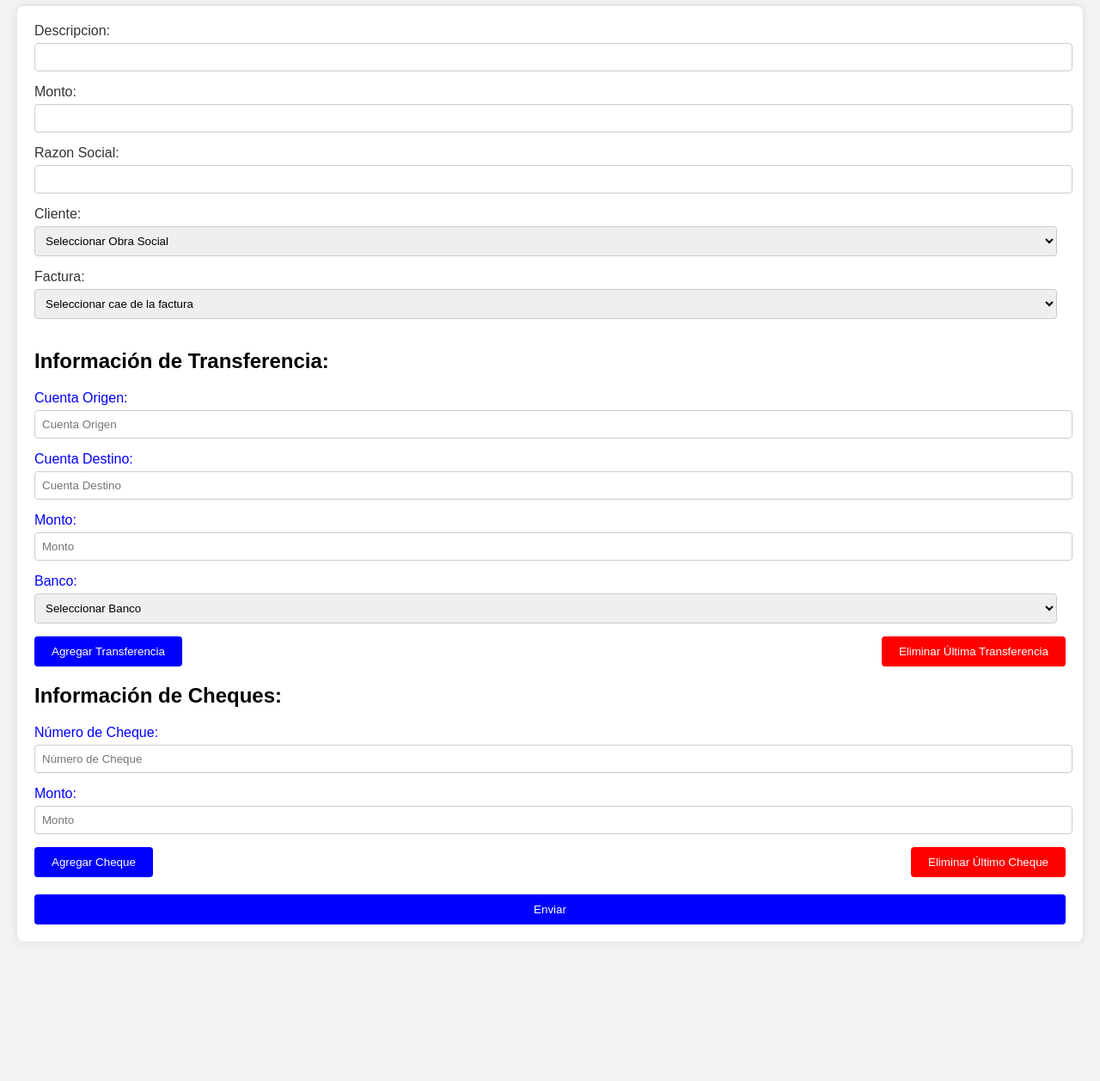
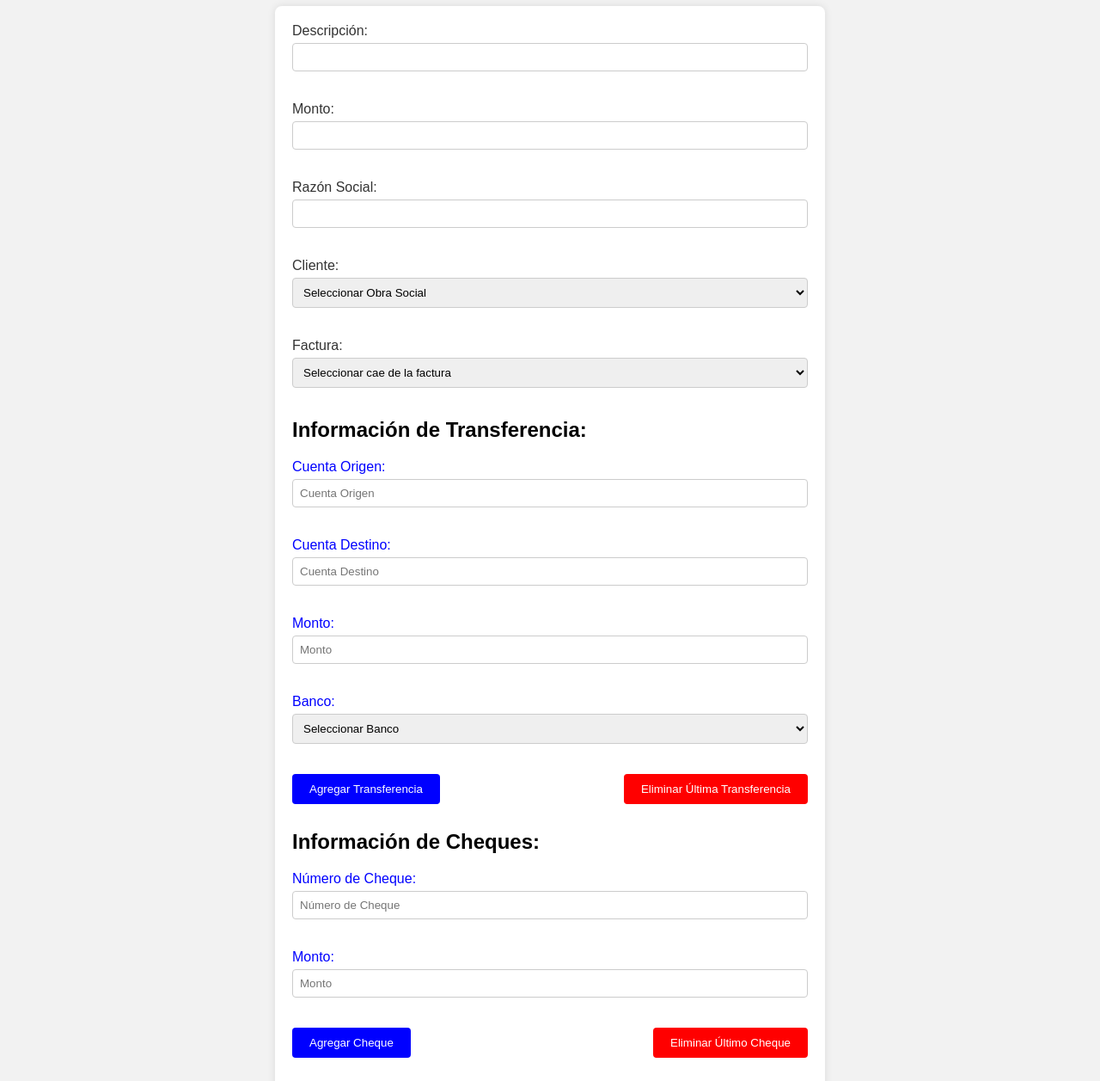
Before and after one commit to JoseLlontop/trabajo-final-ds-front, a plain HTML site: page index.html in a window 1280 px wide. Shown: the part 93-1350 px from the top of the page at 86% size. Before the commit the page ends 1208 px from the top, so only its background shows below. Drawn offline with nearby package versions, Linux system fonts and the light colour scheme; no server answers.

Commit message:
Se agregaron modificaciones para que la aplicacion se muestre centrada

```diff
--- a/index.html
+++ b/index.html
@@ -5,31 +5,31 @@
   <meta charset="UTF-8">
   <meta name="viewport" content="width=device-width, initial-scale=1.0">
   <link rel="stylesheet" href="styles.css">
+  <link rel="shortcut icon" href="images/icons.png" type="image/x-icon"/>
   <title>Alta Cobranza</title>
-
 </head>
 <body>
   <h1>Formulario de Cobranza</h1>
   <form id="formulario">
-    <div>
-      <label for="descripcion">Descripcion:</label>
+    <div class="form-group">
+      <label for="descripcion">Descripción:</label>
       <input type="text" id="descripcion" required>
     </div>
-    <div>
+    <div class="form-group">
       <label for="monto">Monto:</label>
       <input type="number" id="monto" required>
     </div>
-    <div>
-      <label for="razon-social">Razon Social:</label>
+    <div class="form-group">
+      <label for="razon-social">Razón Social:</label>
       <input type="text" id="razon-social" required>
     </div>
-    <div>
+    <div class="form-group">
       <label for="obra-social">Cliente:</label>
-        <select  id="obra-social" required>
+      <select id="obra-social" required>
         <option value="placeholder" disabled selected hidden>Seleccionar Obra Social</option>
       </select>
     </div>
-    <div>
+    <div class="form-group">
       <label for="factura">Factura:</label>
       <select id="factura">
         <option value="placeholder" disabled selected hidden>Seleccionar cae de la factura</option>
@@ -38,19 +38,19 @@
     <div class="transferencia">
       <h2>Información de Transferencia:</h2>
       <ul id="lista-transferencias"></ul>
-      <div>
+      <div class="form-group">
         <label for="cuenta-origen">Cuenta Origen:</label>
         <input type="text" id="cuenta-origen" placeholder="Cuenta Origen">
       </div>
-      <div>
+      <div class="form-group">
         <label for="cuenta-destino">Cuenta Destino:</label>
         <input type="text" id="cuenta-destino" placeholder="Cuenta Destino">
       </div>
-      <div>
+      <div class="form-group">
         <label for="monto-transferencia">Monto:</label>
         <input type="number" id="monto-transferencia" placeholder="Monto">
       </div>
-      <div>
+      <div class="form-group">
         <label for="banco">Banco:</label>
         <select id="banco">
           <option value="placeholder" disabled selected hidden>Seleccionar Banco</option>
@@ -64,11 +64,11 @@
     <div class="cheque">
       <h2>Información de Cheques:</h2>
       <ul id="lista-cheques"></ul>
-      <div>
+      <div class="form-group">
         <label for="numero-cheque">Número de Cheque:</label>
         <input type="number" id="numero-cheque" placeholder="Número de Cheque">
       </div>
-      <div>
+      <div class="form-group">
         <label for="monto-cheque">Monto:</label>
         <input type="number" id="monto-cheque" placeholder="Monto">
       </div>
--- a/styles.css
+++ b/styles.css
@@ -7,6 +7,7 @@ body {
 
 h1 {
   color: #333;
+  text-align: center;
 }
 
 form {
@@ -14,6 +15,8 @@ body {
   border-radius: 8px;
   padding: 20px;
   box-shadow: 0 0 10px rgba(0, 0, 0, 0.1);
+  max-width: 600px;
+  margin: 0 auto; /* Centra el formulario en la página */
 }
 
 label {
@@ -22,14 +25,19 @@ body {
   color: #333;
 }
 
+.form-group {
+  margin-bottom: 20px;
+}
+
 input[type="text"],
 input[type="number"],
 select {
-    width: calc(100% - 10px);
+  width: 100%; /* Usa 100% para asegurar que ambos tengan el mismo ancho */
   padding: 8px;
   margin-bottom: 15px;
   border: 1px solid #ccc;
   border-radius: 4px;
+  box-sizing: border-box; /* Asegura que el padding y el borde se incluyan en el tamaño total */
 }
 
 button {
@@ -59,20 +67,58 @@ body {
 
 .transferencia,
 .cheque {
-    margin-bottom: 20px;
+  margin-bottom: 30px;
 }
-.eliminarBtn{
+
+/* Botones rojos de eliminar */
+.eliminarBtn {
   background-color: red;
+  color: #fff;
+  padding: 10px 20px;
+  border-radius: 4px;
+  border: none;
+  cursor: pointer;
 }
+
+/* Hover de los botones de eliminar (mantener rojo) */
+.eliminarBtn:hover {
+  background-color: darkred; /* Rojo más oscuro al pasar el mouse */
+}
+
+/* Botón de enviar (verde) */
+.btnEnviar {
+  display: block;
+  width: auto;
+  margin: 0 auto;
+  background-color: green; /* Cambiar el color de fondo a verde */
+  color: #fff;
+  padding: 10px 20px;
+  border-radius: 4px;
+  border: none;
+  cursor: pointer;
+}
+
+/* Hover del botón de enviar */
+.btnEnviar:hover {
+  background-color: #006400; /* Un verde más oscuro cuando pasas el mouse */
+}
+
+/* Evitar que los botones rojos cambien a azul */
+button:hover {
+  background-color: blue;
+}
+
+/* Aplicar esto solo a los botones que no sean .eliminarBtn o .btnEnviar */
+button:not(.eliminarBtn):not(.btnEnviar):hover {
+  background-color: rgb(4, 4, 121); /* Solo los otros botones se vuelven azules */
+}
+
+.form-row {
+  display: flex;
+  justify-content: space-between;
+}
+
 .transferencia label,
 .cheque label {
   color: blue;
 }
-  .btnEnviar{
-    display: block;
-    width: 100%;
-  }
-  .form-row{
-    display: flex;
-    justify-content: space-between;
-  }
```
Lines whose indentation alone changed are shown as unchanged.
